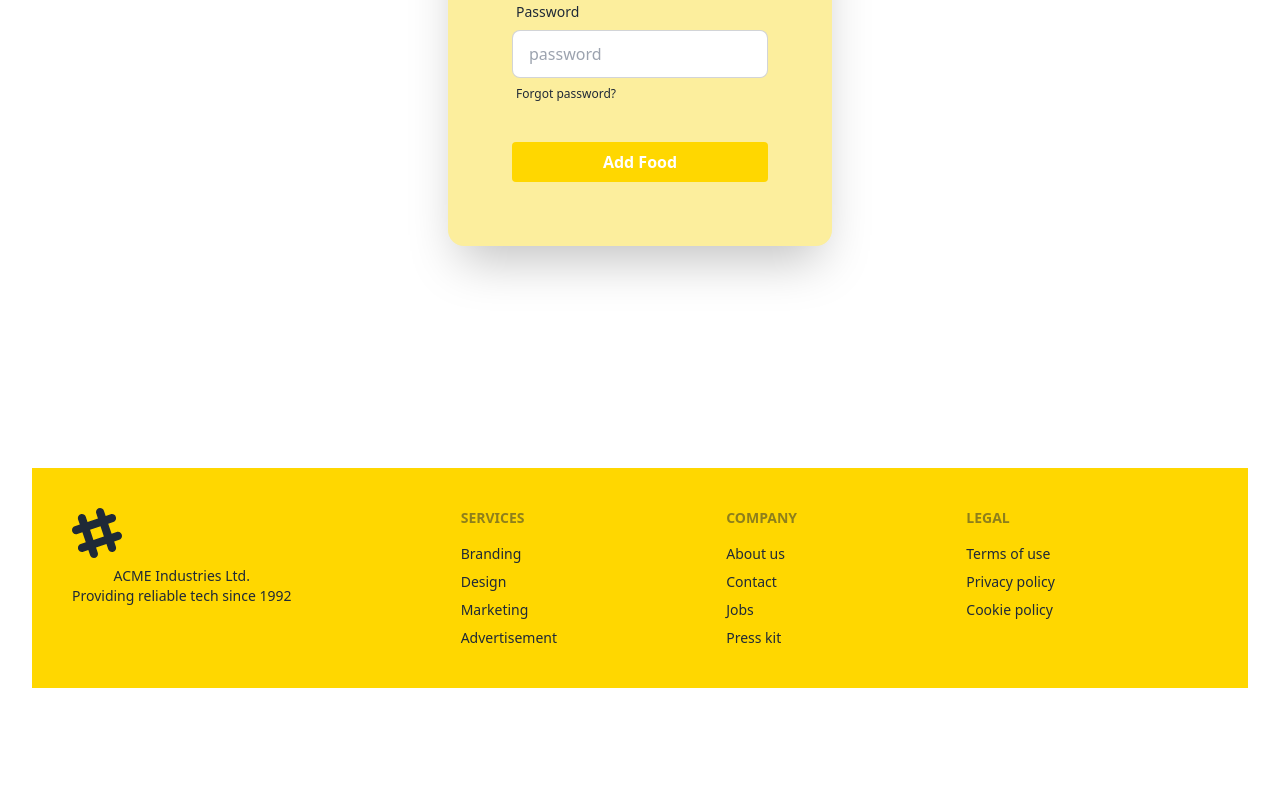
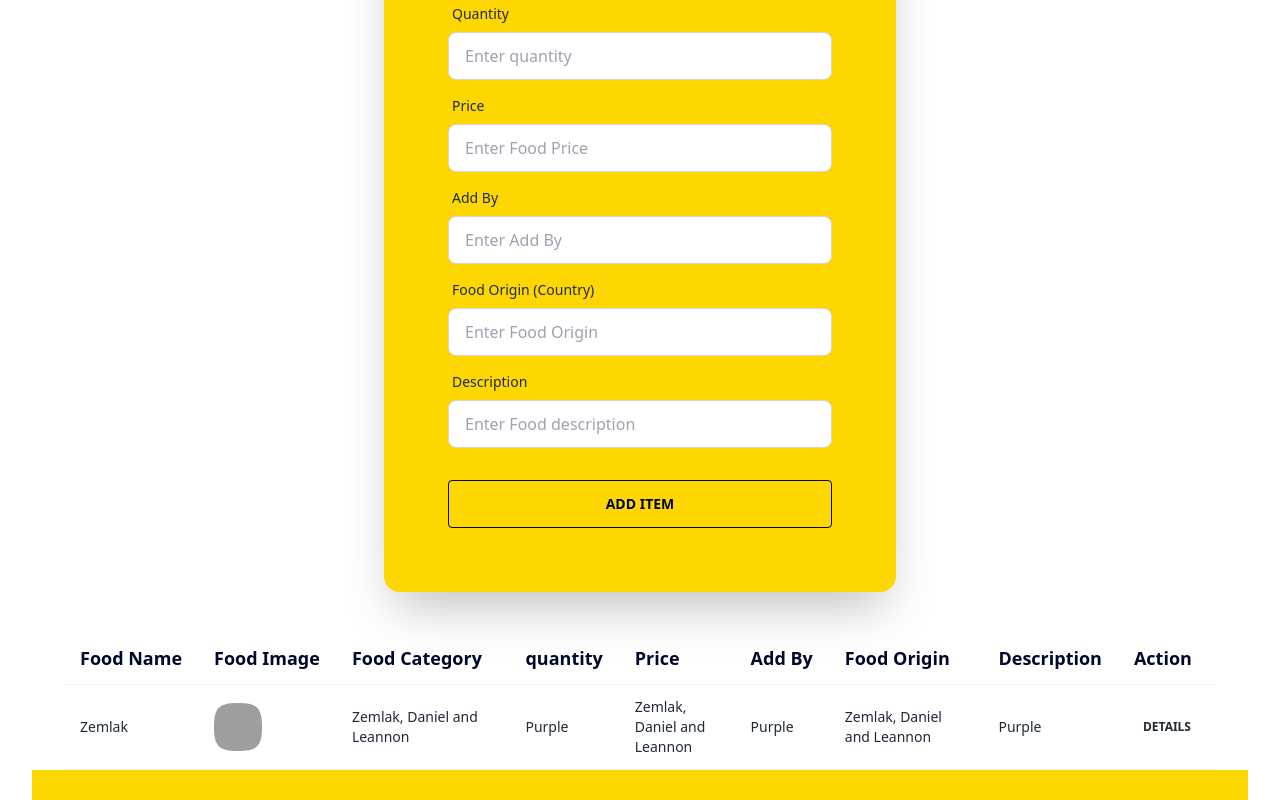
Before and after one commit to Sakibgithub123/restaurant-management-react, a React (Vite) app: page /addFood in a window 1280 px wide. Shown: the part 520-1320 px from the top of the page. Before the commit the page ends 1240 px from the top, so only its background shows below. Built offline with nearby package versions, Linux system fonts and the light colour scheme; grey boxes are pictures that could not be loaded.

Commit message:
add food item page design

```diff
--- a/src/components/AddFood/AddFood.jsx
+++ b/src/components/AddFood/AddFood.jsx
@@ -1,31 +1,97 @@
+import FoodTableItem from "./FoodTableItem";
+
 
 
 const AddFood = () => {
     return (
-        <div className="hero min-h-screen my-10">
-                <div className="card flex-shrink-0 w-full max-w-sm shadow-2xl bg-[#fcee9d]">
-                <h3 className="text-xl text-[#fff] font-semibold">Add Food Form</h3>
+        <div>
+            <div className="hero min-h-screen my-10">
+                <div className="card flex-shrink-0 w-full max-w-lg shadow-2xl bg-[#FFD700]">
+                    <h3 className="text-xl text-[#00072D] font-semibold">Add Food Form</h3>
                     <form className="card-body">
                         <div className="form-control">
                             <label className="label">
-                                <span className="label-text">Email</span>
+                                <span className="label-text">Food Name</span>
                             </label>
-                            <input type="email" placeholder="email" className="input input-bordered" required />
+                            <input type="text" placeholder="Enter Food Name" name="food_name" className="input input-bordered" />
                         </div>
                         <div className="form-control">
                             <label className="label">
-                                <span className="label-text">Password</span>
+                                <span className="label-text">Food Image</span>
                             </label>
-                            <input type="password" placeholder="password" className="input input-bordered" required />
+                            <input type="text" placeholder="Enter Food Image Url" name="image" className="input input-bordered" />
+                        </div>
+                        <div className="form-control">
                             <label className="label">
-                                <a href="#" className="label-text-alt link link-hover">Forgot password?</a>
+                                <span className="label-text">Food Category</span>
                             </label>
+                            <input type="text" placeholder="Enter Food Category" name="category" className="input input-bordered" />
+                        </div>
+                        <div className="form-control">
+                            <label className="label">
+                                <span className="label-text">Quantity</span>
+                            </label>
+                            <input type="text" placeholder="Enter quantity" name="quantity" className="input input-bordered" />
+                        </div>
+                        <div className="form-control">
+                            <label className="label">
+                                <span className="label-text">Price</span>
+                            </label>
+                            <input type="text" placeholder="Enter Food Price" name="price" className="input input-bordered" />
+                        </div>
+                        <div className="form-control">
+                            <label className="label">
+                                <span className="label-text">Add By</span>
+                            </label>
+                            <input type="text" placeholder="Enter Add By" name="addby" className="input input-bordered" />
+                        </div>
+                        <div className="form-control">
+                            <label className="label">
+                                <span className="label-text">Food Origin (Country)</span>
+                            </label>
+                            <input type="text" placeholder="Enter Food Origin" name="food_origin" className="input input-bordered" />
+                        </div>
+                        <div className="form-control">
+                            <label className="label">
+                                <span className="label-text">Description </span>
+                            </label>
+                            <input type="text" placeholder="Enter Food description " name="description " className="input input-bordered" />
                         </div>
                         <div className="form-control mt-6">
-                        <button className="bg-[#FFD700] text-[#fff] py-2 px-4 font-semibold rounded">Add Food</button>
+                            <button className=" btn btn-outline text-[#00072D] py-2 px-4 font-semibold rounded">Add Item</button>
                         </div>
                     </form>
                 </div>
+            </div>
+
+            {/* food table */}
+
+            <div className="overflow-x-auto">
+                <table className="table">
+                    {/* head */}
+                    <thead>
+                        <tr className="text-lg text-[#00072D]">
+                            <th>Food Name</th>
+                            <th>Food Image</th>
+                            <th>Food Category</th>
+                            <th>quantity</th>
+                            <th>Price</th>
+                            <th>Add By</th>
+                            <th>Food Origin</th>
+                            <th>Description </th>
+                            <th>Action</th>
+                        </tr>
+                    </thead>
+                    <tbody>
+                        {/* row 1 */}
+
+                        <FoodTableItem></FoodTableItem>
+
+                    </tbody>
+
+
+                </table>
+            </div>
         </div>
     );
 };
--- /dev/null
+++ b/src/components/AddFood/FoodTableItem.jsx
@@ -0,0 +1,31 @@
+
+const FoodTableItem = () => {
+    return (
+        // <div>
+            <tr>
+            <td> Zemlak </td>
+                <td>
+                    <div className="flex items-center space-x-3">
+                        <div className="avatar">
+                            <div className="mask mask-squircle w-12 h-12">
+                                <img src="/tailwind-css-component-profile-2@56w.png" alt="Avatar Tailwind CSS Component" />
+                            </div>
+                        </div>
+                    </div>
+                </td>
+                <td> Zemlak, Daniel and Leannon </td>
+                <td>Purple</td>
+                <td> Zemlak, Daniel and Leannon </td>
+                <td>Purple</td>
+                <td> Zemlak, Daniel and Leannon </td>
+                <td>Purple</td>
+                <th>
+                    <button className="btn btn-ghost btn-xs">details</button>
+                </th>
+            </tr>
+
+        // </div>
+    );
+};
+
+export default FoodTableItem;
--- a/src/components/FoodDetailsPage/FoodDetailsPage.jsx
+++ b/src/components/FoodDetailsPage/FoodDetailsPage.jsx
@@ -10,7 +10,12 @@ const FoodDetailsPage = () => {
                 <div className="text-left pl-8 space-y-4">
                     <h3 className="text-xl text-[#FFD700] font-semibold">Burger</h3>
                     <h2 className="text-xl text-[#392623] font-semibold">Price : $320</h2>
-                    <button className="bg-[#FFD700] text-[#fff] py-2 px-4 font-semibold rounded">Add To Cart</button>
+                    <div className="flex flex-row gap-5">
+                        <h2 className="text-base bg-[#52ea63] p-2 rounded-lg text-[#fff] font-semibold">Category</h2>
+                        <h2 className="text-base bg-[#52ea63] p-2 rounded-lg text-[#fff] font-semibold">Food Origin</h2>
+                    </div>
+                    <h2 className="text-base  text-[#392623] font-semibold">Made By : Ajmal Hossain</h2>
+                    <button className="bg-[#FFD700] text-[#fff] py-2 px-4 font-semibold rounded">Order Now</button>
                     <h4 className="text-lg text-[#392623] font-medium">Description :</h4>
                     <p className="text-base text-[#392623] font-medium leading-8">
                         Lorem ipsum dolor sit amet consectetur, adipisicing elit.
@@ -24,7 +29,7 @@ const FoodDetailsPage = () => {
             <div className="grid grid-cols-1 md:grid-cols-3 my-10">
                 <div className="text-center bg-[#fcee9d] space-y-3 rounded-lg">
                     <div className="">
-                <img className="w-full"  src={banner4} alt="" />
+                        <img className="w-full" src={banner4} alt="" />
                     </div>
                     <div className="p-5 space-y-2">
                         <div className="rating">
--- a/src/components/Home/TopSeller.jsx
+++ b/src/components/Home/TopSeller.jsx
@@ -14,11 +14,15 @@ const TopSeller = ({ topSellFood }) => {
                 </div>
                 </div>
 
-               <div className="flex flex-row gap-10 border-[#392623] border-b-[2px]">
-               <div className="3/5">
-                    <h3 className="text-[#392623] font-semibold text-2xl pl-4">{title}</h3>
-                    {/* <p>{description}</p> */}
+               <div className="flex flex-row justify-between items-center gap-10 border-[#392623] border-b-[2px]">
+               <div className="3/5 text-left pl-4  ">
+                    <h3 className="text-[#392623] font-semibold text-2xl ">{title}</h3>
+                    <div className="flex flex-row gap-5">
+                    <h3 className="text-lg text-[#392623] font-medium">Category</h3>
                     <Link to={`/foodDetails/${id}`}> <button className="bg-[#FFD700] text-[#fff] py-2 px-4 font-semibold rounded">Details</button> </Link>
+                    <button className="bg-[#FFD700]  text-[#fff] py-2 px-4 font-semibold rounded">See All</button>
+                    </div>
+
 
                 </div>
                 <div className="3/5 flex justify-center items-center">
```
Lines whose indentation alone changed are shown as unchanged.
